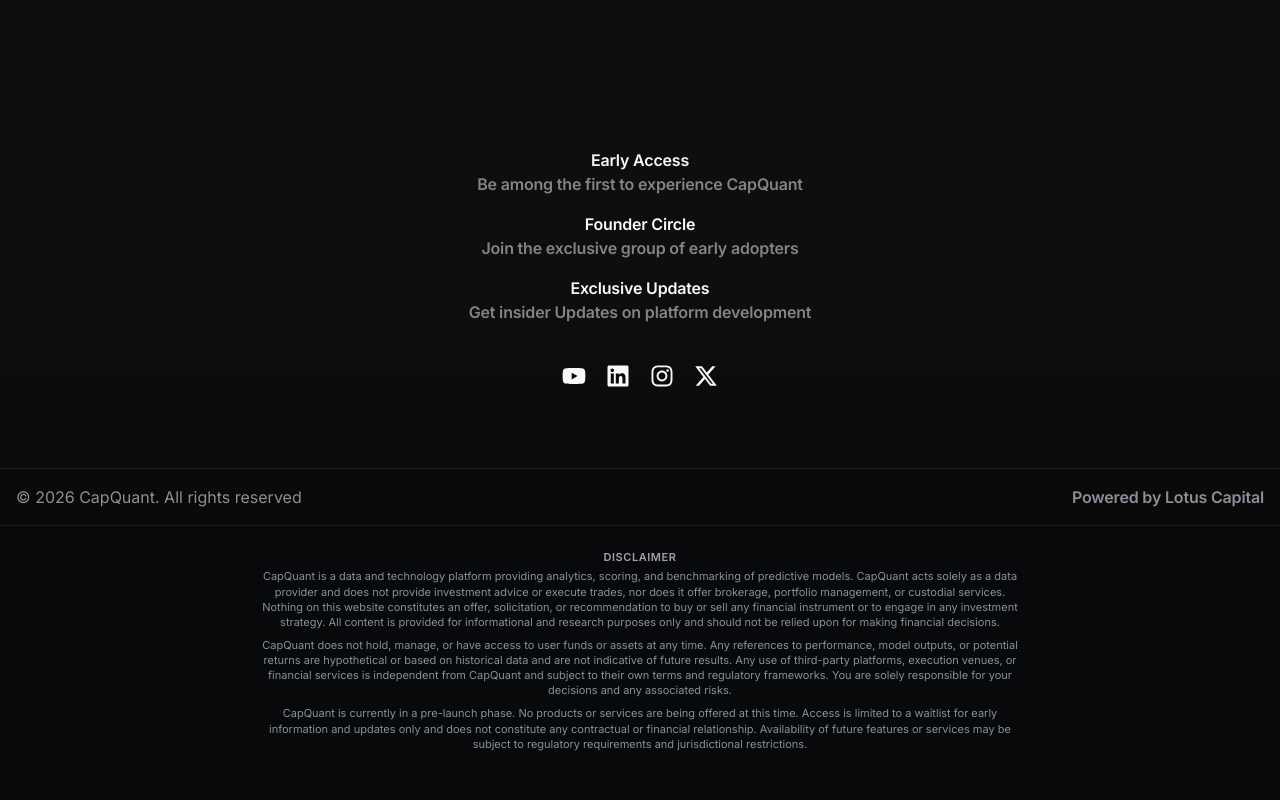
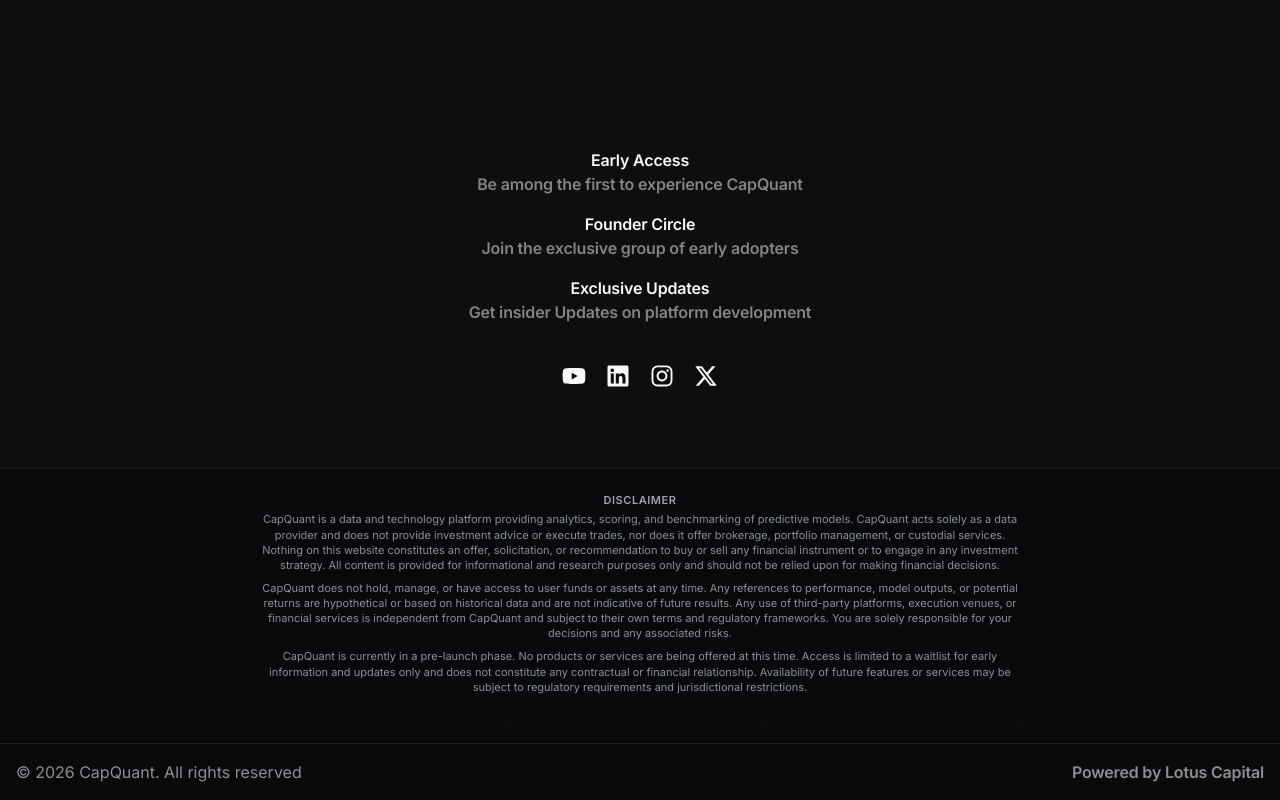
Before and after one commit to Capquant2026/CQ-landing-page-final-, a Next.js app: page / in a window 1280 px wide. Shown: the part 9651-10451 px from the top of the page. Before the commit the page ends 10427 px from the top, so only its background shows below. Built offline with nearby package versions, Linux system fonts and the light colour scheme.

Commit message:
landing page minor fixes 6

```diff
--- a/app/globals.css
+++ b/app/globals.css
@@ -10,13 +10,15 @@
   background-color: #09090a;
 }
 .dashboard-container {
-  perspective: 5000px;
-  perspective-origin: 100% 0;
+  /* No perspective provides an orthographic (flat 3D) projection */
   transform-style: preserve-3d;
+  display: flex;
+  justify-content: center;
 }
 .main-motion-div {
   transform: translateX(2%) scale(1.2) rotateX(47deg) rotateY(31deg) rotate(324deg);
   transform-origin: top left;
   backface-visibility: hidden;
   transform-style: preserve-3d;
+  margin: 0 auto;
 }
--- a/app/page.tsx
+++ b/app/page.tsx
@@ -76,8 +76,6 @@
   ),
 });
 
-const Disclaimer = dynamic(() => import("@/components/Disclaimer"), { ssr: true });
-
 export default function Home() {
   return (
     <div className="font-sans flex flex-col items-center">
@@ -92,7 +90,6 @@
       <ApiSection />
       <VideoPlayer/>
       <Contact />
-      <Disclaimer />
     </div>
   );
 }
--- a/components/Contact.tsx
+++ b/components/Contact.tsx
@@ -14,6 +14,7 @@
 import Link from "next/link";
 import { motion } from "framer-motion";
 import { FormEvent, useEffect, useRef, useState } from "react";
+import Disclaimer from "./Disclaimer";
 import { Toaster, toast } from "sonner";
 import {
   MotionDiv,
@@ -479,8 +480,12 @@
         </MotionDiv>
       </MotionDiv>
 
+      <div className="w-full mt-20">
+        <Disclaimer />
+      </div>
+
       <MotionDiv
-        className="w-full border-t border-t-zinc-800/80 p-4 text-[10px] md:text-base  text-[#8a8f98] flex items-center justify-between text-center mt-20"
+        className="w-full border-t border-t-zinc-800/80 p-4 text-[10px] md:text-base  text-[#8a8f98] flex items-center justify-between text-center mt-6"
         initial={{ opacity: 0, y: 20 }}
         whileInView={{ opacity: 1, y: 0 }}
         viewport={{ once: true }}
```
